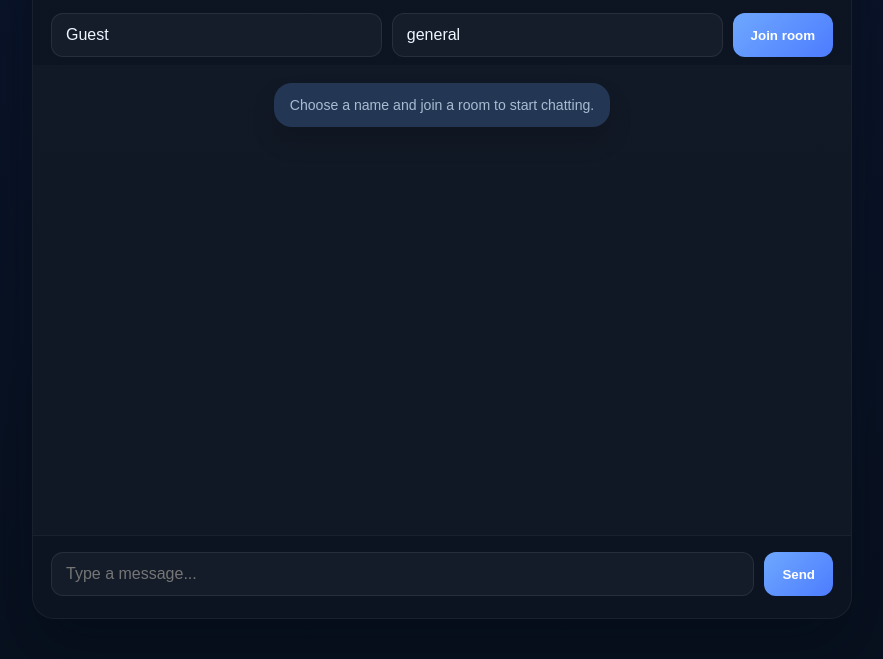
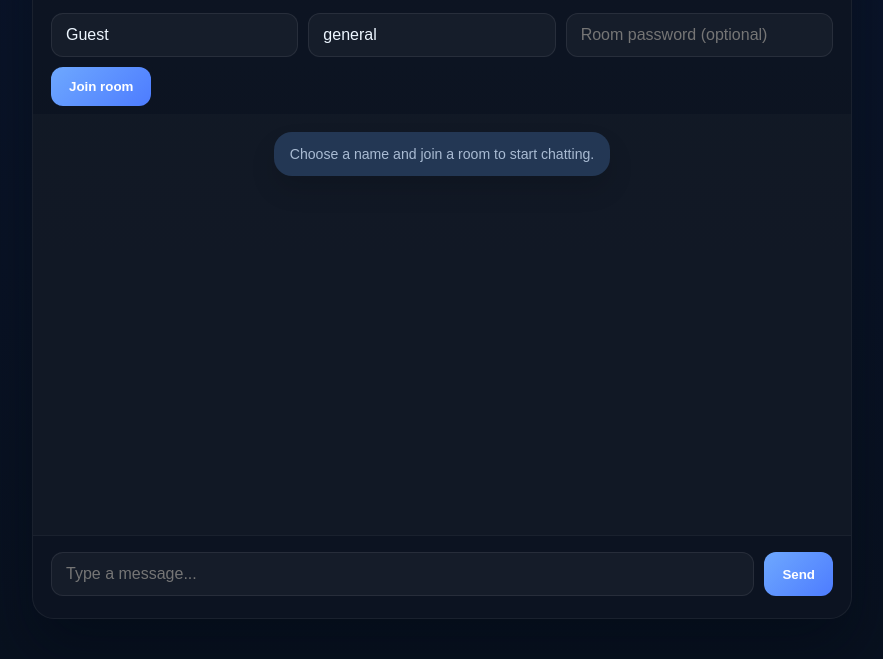
Before and after one commit to Sanoj280398/Ny-mappe--3-, a website: page index.html in a window 1280 px wide. Shown: the part 141-800 px from the top of the page, without its empty margins (198-1081 px from the left). Drawn offline with nearby package versions, Linux system fonts and the light colour scheme; no server answers.

Commit message:
new changes

```diff
--- a/index.html
+++ b/index.html
@@ -30,6 +30,12 @@
           placeholder="Room name"
           value="general"
         />
+        <input
+          id="passwordInput"
+          type="password"
+          maxlength="30"
+          placeholder="Room password (optional)"
+        />
         <button id="joinButton" class="primary-btn">Join room</button>
       </div>
 
--- a/script.js
+++ b/script.js
@@ -5,14 +5,17 @@ const composer = document.getElementById("composer");
 const messageInput = document.getElementById("messageInput");
 const nameInput = document.getElementById("nameInput");
 const roomInput = document.getElementById("roomInput");
+const passwordInput = document.getElementById("passwordInput");
 
 let currentRoom = "general";
 let joinedRoom = false;
 const savedName = localStorage.getItem("chatUserName") || "Guest";
 const savedRoom = localStorage.getItem("chatRoom") || "general";
+const savedPassword = localStorage.getItem("chatRoomPassword") || "";
 
 nameInput.value = savedName;
 roomInput.value = savedRoom;
+passwordInput.value = savedPassword;
 
 function addMessage(text, sender = "system", meta = "") {
   const message = document.createElement("div");
@@ -35,6 +38,7 @@ function addMessage(text, sender = "system", meta = "") {
 function joinRoom() {
   const name = nameInput.value.trim() || "Guest";
   const room = roomInput.value.trim() || "general";
+  const password = passwordInput.value.trim();
 
   if (!socket.connected) {
     return;
@@ -47,10 +51,11 @@ function joinRoom() {
   currentRoom = room;
   localStorage.setItem("chatUserName", name);
   localStorage.setItem("chatRoom", room);
+  localStorage.setItem("chatRoomPassword", password);
 
   chat.innerHTML = "";
   joinedRoom = true;
-  socket.emit("join", { name, room });
+  socket.emit("join", { name, room, password });
   messageInput.focus();
 }
 
@@ -103,6 +108,11 @@ socket.on("system", (message) => {
   addMessage(message, "system");
 });
 
+socket.on("auth_error", (message) => {
+  addMessage(message, "system");
+  chat.scrollTop = chat.scrollHeight;
+});
+
 socket.on("connect", () => {
   if (savedName || savedRoom) {
     joinRoom();
--- a/style.css
+++ b/style.css
@@ -79,7 +79,9 @@ h1 {
 .join-panel input {
   flex: 1 1 180px;
 }
-
+#passwordInput {
+  flex: 1 1 200px;
+}
 .primary-btn {
   border: none;
   background: linear-gradient(135deg, var(--primary), var(--primary-strong));
@@ -98,6 +100,23 @@ h1 {
   flex-direction: column;
   gap: 12px;
   background: rgba(255, 255, 255, 0.02);
+  scrollbar-width: thin;
+  scrollbar-color: rgba(110, 168, 254, 0.7) rgba(255, 255, 255, 0.05);
+}
+
+.chat::-webkit-scrollbar {
+  width: 10px;
+}
+
+.chat::-webkit-scrollbar-track {
+  background: rgba(255, 255, 255, 0.04);
+  border-radius: 999px;
+}
+
+.chat::-webkit-scrollbar-thumb {
+  background: linear-gradient(180deg, #6ea8fe, #4d7cff);
+  border-radius: 999px;
+  border: 2px solid rgba(8, 17, 31, 0.8);
 }
 
 .message {
```
Also changed, not shown: server.js (+17 -1 lines).
